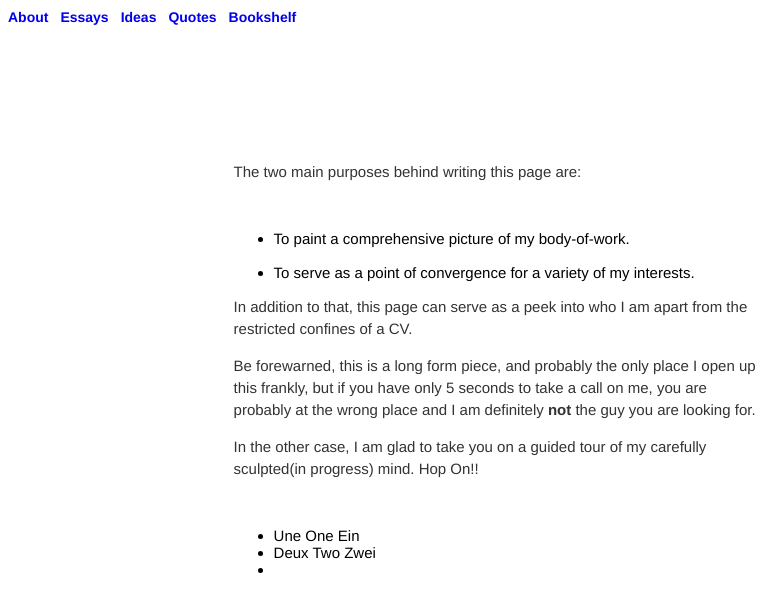
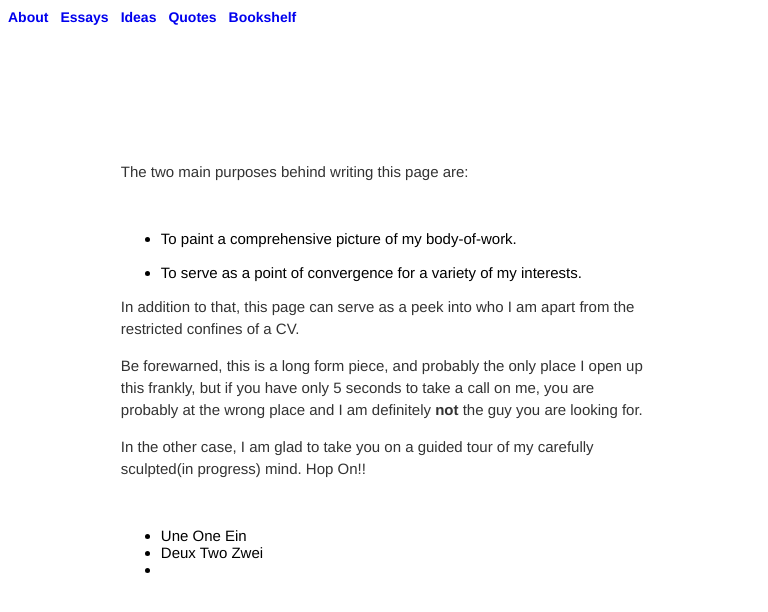
Before and after one commit to muleyrohit/About, a plain HTML site: page index.html in a window 768 px wide. Drawn offline with Linux system fonts and the light colour scheme.

Commit message:
Update style.css

```diff
--- a/style.css
+++ b/style.css
@@ -58,7 +58,7 @@ a:link {
 @media only screen and (max-width: 1030px) and (min-width: 610px)  {
  #content {
 	 width: 70%;
-	 margin-left: 30%;
+	 margin-left: 15%;
 
 
 	}
```
